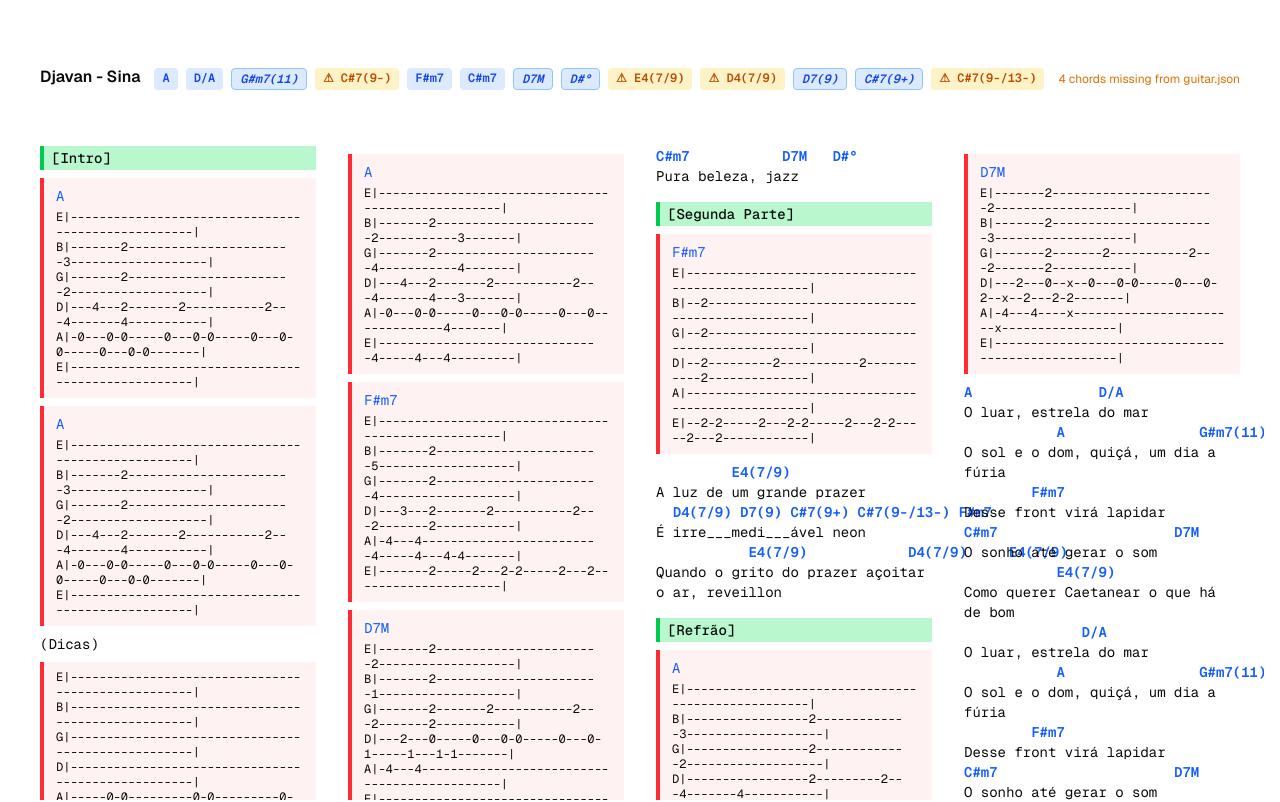
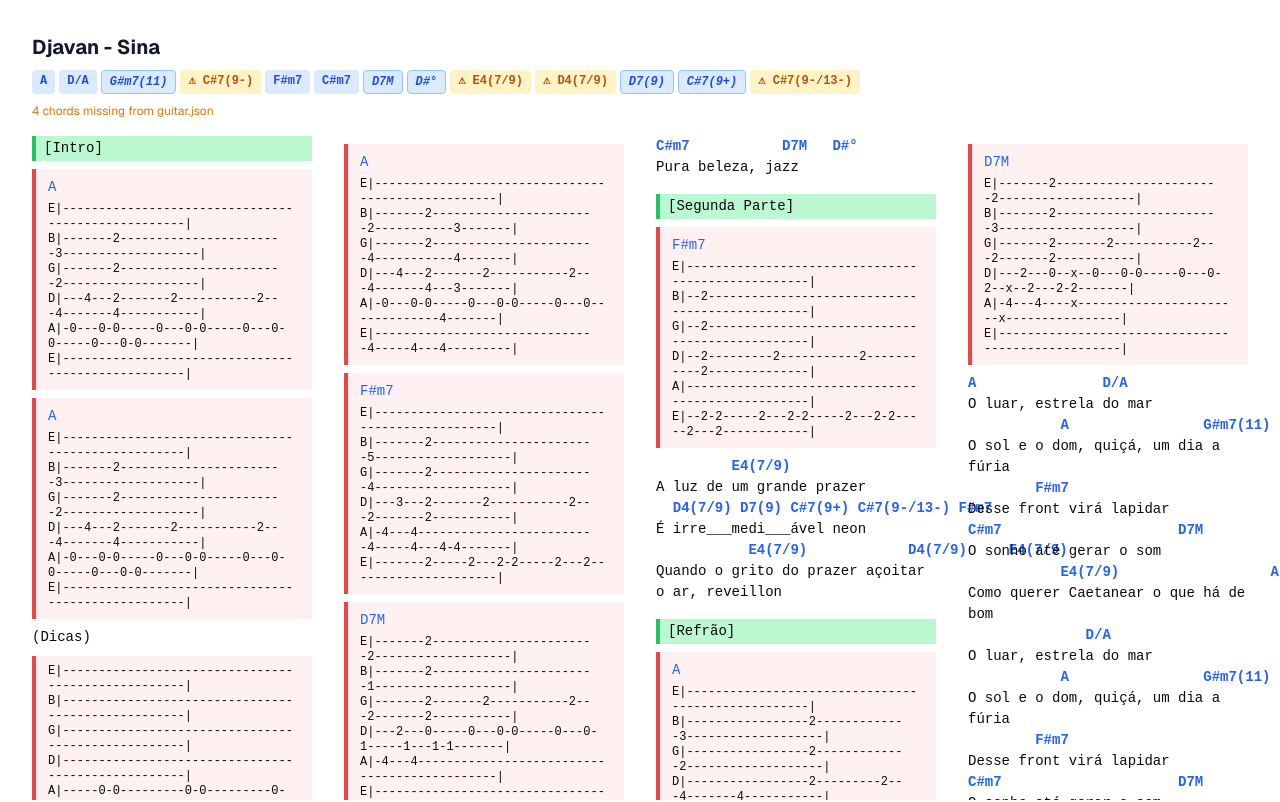
Before and after one commit to carlosvelosos/cifra-manager, a Next.js app: page /cifra-manager/artists/djavan/sina in a window 1280 px wide. Shown: the top 802 px of the page. Built offline with nearby package versions, Linux system fonts and the light colour scheme.

Commit message:
fix: inline styles in song renderer for iOS 10 Safari compatibility

```diff
--- a/components/cifra-display.tsx
+++ b/components/cifra-display.tsx
@@ -1,7 +1,6 @@
 "use client";
 
 import React from "react";
-import { Card, CardContent, CardHeader, CardTitle } from "@/components/ui/card";
 import { useHighlightSettings } from "@/lib/highlight-context";
 import { useChords } from "@/lib/chords-context";
 import type { CifraStructure, CifraPreferences } from "@/lib/types/cifra-types";
@@ -146,18 +145,39 @@
   );
 
   return (
-    <div className="w-full p-0 min-h-screen flex flex-col">
-      <Card className="flex flex-col overflow-hidden shadow-none border-none bg-transparent">
-        <CardHeader>
-          <CardTitle>{title}</CardTitle>
+    <div style={{ width: "100%", padding: 0, minHeight: "100vh" }}>
+      <div style={{ padding: "1rem 1rem 0.5rem" }}>
+        <h2
+          style={{
+            fontSize: "1.25rem",
+            fontWeight: "700",
+            color: "#111827",
+            marginBottom: "0.5rem",
+          }}
+        >
+          {title}
+        </h2>
         {allHeaderChordNames.length > 0 && (
-            <div className="flex flex-wrap gap-1 mt-1">
+          <div
+            style={{ display: "flex", flexWrap: "wrap", marginTop: "0.25rem" }}
+          >
             {allHeaderChordNames.map((name) => {
               if (!headerFoundSet.has(name)) {
                 return (
                   <span
                     key={name}
-                      className="inline-block px-2 py-0.5 rounded bg-amber-100 dark:bg-amber-900/40 text-amber-700 dark:text-amber-300 text-xs font-mono font-semibold"
+                    style={{
+                      display: "inline-block",
+                      padding: "2px 8px",
+                      borderRadius: "4px",
+                      backgroundColor: "#fef3c7",
+                      color: "#b45309",
+                      fontSize: "0.75rem",
+                      fontFamily: "monospace",
+                      fontWeight: "600",
+                      marginRight: "4px",
+                      marginBottom: "4px",
+                    }}
                     title="Not found in guitar.json"
                   >
                     ⚠ {name}
@@ -165,18 +185,24 @@
                 );
               }
               const alias = headerAliasMap.get(name);
-                return alias ? (
+              return (
                 <span
                   key={name}
-                    className="inline-block px-2 py-0.5 rounded bg-blue-100 dark:bg-blue-900/40 text-blue-700 dark:text-blue-300 text-xs font-mono font-semibold italic border border-blue-300 dark:border-blue-700"
-                    title={`Alias of "${alias}"`}
-                  >
-                    {name}
-                  </span>
-                ) : (
-                  <span
-                    key={name}
-                    className="inline-block px-2 py-0.5 rounded bg-blue-100 dark:bg-blue-900/40 text-blue-700 dark:text-blue-300 text-xs font-mono font-semibold"
+                  style={{
+                    display: "inline-block",
+                    padding: "2px 8px",
+                    borderRadius: "4px",
+                    backgroundColor: "#dbeafe",
+                    color: "#1d4ed8",
+                    fontSize: "0.75rem",
+                    fontFamily: "monospace",
+                    fontWeight: "600",
+                    fontStyle: alias ? "italic" : "normal",
+                    border: alias ? "1px solid #93c5fd" : "none",
+                    marginRight: "4px",
+                    marginBottom: "4px",
+                  }}
+                  title={alias ? `Alias of "${alias}"` : undefined}
                 >
                   {name}
                 </span>
@@ -185,16 +211,21 @@
           </div>
         )}
         {headerMissing.length > 0 && (
-            <p className="text-xs text-amber-600 dark:text-amber-400 mt-1">
+          <p
+            style={{
+              fontSize: "0.75rem",
+              color: "#d97706",
+              marginTop: "0.25rem",
+            }}
+          >
             {headerMissing.length} chord{headerMissing.length > 1 ? "s" : ""}{" "}
             missing from guitar.json
           </p>
         )}
-        </CardHeader>
-        <CardContent className="flex-grow flex flex-col overflow-auto">
+      </div>
+      <div style={{ padding: "0.5rem 1rem 5rem" }}>
         <TraditionalRenderer cifra={cifraData} preferences={preferences} />
-        </CardContent>
-      </Card>
+      </div>
     </div>
   );
 }
--- a/components/renderers/traditional-renderer.tsx
+++ b/components/renderers/traditional-renderer.tsx
@@ -59,16 +59,30 @@
     return false;
   };
 
-  // Get highlight class for a section header
-  const getSectionHeaderClass = (sectionName: string): string => {
+  // Get highlight style for a section header
+  const getSectionHeaderStyle = (sectionName: string): React.CSSProperties => {
     const isParte = /Parte\s+\d+\s+[Dd]e\s+\d+/i.test(sectionName);
     if (isParte && preferences.parteHighlightEnabled) {
-      return "section-header bg-blue-200 dark:bg-blue-900/50 border-l-4 border-blue-500 px-2 py-0.5 font-semibold mb-2";
+      return {
+        display: "block",
+        backgroundColor: "#bfdbfe",
+        borderLeft: "4px solid #3b82f6",
+        padding: "2px 8px",
+        fontWeight: "600",
+        marginBottom: "8px",
+      };
     }
     if (!isParte && preferences.bracketHighlightEnabled) {
-      return "section-header bg-green-200 dark:bg-green-900/50 border-l-4 border-green-500 px-2 py-0.5 font-medium mb-2";
+      return {
+        display: "block",
+        backgroundColor: "#bbf7d0",
+        borderLeft: "4px solid #22c55e",
+        padding: "2px 8px",
+        fontWeight: "500",
+        marginBottom: "8px",
+      };
     }
-    return "section-header text-green-600 dark:text-green-400 carlos:text-[#c4c4c4] font-semibold mb-2";
+    return { color: "#16a34a", fontWeight: "600", marginBottom: "8px" };
   };
 
   // Flatten all content into individual renderable lines
@@ -80,7 +94,7 @@
       allLines.push({
         type: "section-header",
         content: (
-          <div className={getSectionHeaderClass(section.name)}>
+          <div style={getSectionHeaderStyle(section.name)}>
             [{section.name}]
           </div>
         ),
@@ -102,7 +116,13 @@
             allLines.push({
               type: "lyrics-line",
               content: (
-                <div className="chord-line whitespace-pre text-blue-600 dark:text-blue-400 carlos:text-[#7a9ce8] font-semibold">
+                <div
+                  style={{
+                    whiteSpace: "pre",
+                    color: "#2563eb",
+                    fontWeight: "600",
+                  }}
+                >
                   {renderChordsLine(line)}
                 </div>
               ),
@@ -114,7 +134,7 @@
             // Text line
             allLines.push({
               type: "lyrics-line",
-              content: <div className="text-line">{line.text || "\u00A0"}</div>,
+              content: <div>{line.text || "\u00A0"}</div>,
               key: `${sectionIdx}-${blockIdx}-${lineIdx}-text`,
             });
           }
@@ -157,7 +177,7 @@
     // Add spacing after section
     allLines.push({
       type: "empty",
-      content: <div className="h-4" />,
+      content: <div style={{ height: "1rem" }} />,
       key: `${sectionIdx}-spacer`,
     });
   });
@@ -193,19 +213,18 @@
     ];
   }
 
-  const getGridColsClass = (columnsLength: number): string => {
-    if (columnsLength === 4) return "md:grid-cols-4";
-    if (columnsLength === 3) return "md:grid-cols-3";
-    if (columnsLength === 2) return "md:grid-cols-2";
-    return "grid-cols-1";
-  };
-
   return (
-    <div className={`grid ${getGridColsClass(columns.length)} gap-x-8`}>
+    <div
+      style={{
+        display: "grid",
+        gridTemplateColumns: `repeat(${columns.length}, minmax(0, 1fr))`,
+        columnGap: "2rem",
+      }}
+    >
       {columns.map((columnLines, colIdx) => (
         <div
           key={`col-${colIdx}`}
-          className="cifra-traditional font-mono text-sm"
+          style={{ fontFamily: "monospace", fontSize: "0.875rem" }}
         >
           {columnLines.map((line) => (
             <div key={line.key}>{line.content}</div>
@@ -267,38 +286,49 @@
   };
   preferences: CifraPreferences;
 }) {
-  const containerClass = preferences.tabHighlightEnabled
-    ? "tablatura-block bg-red-50 dark:bg-red-950/30 border-l-4 border-red-500 px-3 py-2 my-2"
-    : "tablatura-block px-3 py-2 my-2";
+  const containerStyle: React.CSSProperties = preferences.tabHighlightEnabled
+    ? {
+        backgroundColor: "#fff1f2",
+        borderLeft: "4px solid #ef4444",
+        padding: "8px 12px",
+        margin: "8px 0",
+      }
+    : { padding: "8px 12px", margin: "8px 0" };
 
   return (
-    <div className={containerClass}>
-      {/* Title */}
+    <div style={containerStyle}>
       {data.title && (
-        <div className="tab-title text-blue-600 dark:text-blue-400 carlos:text-[#7a9ce8] font-semibold mb-1 text-sm">
+        <div
+          style={{
+            color: "#2563eb",
+            fontWeight: "600",
+            marginBottom: "4px",
+            fontSize: "0.875rem",
+          }}
+        >
           {data.title}
         </div>
       )}
-
-      {/* Chord being played */}
       {data.chord && (
-        <div className="tab-chord text-blue-600 dark:text-blue-400 carlos:text-[#7a9ce8] mb-1 text-sm">
+        <div
+          style={{
+            color: "#2563eb",
+            marginBottom: "4px",
+            fontSize: "0.875rem",
+          }}
+        >
           {data.chord}
         </div>
       )}
-
-      {/* Tab lines - smaller font for better fit */}
-      <div className="tab-lines text-xs leading-tight">
+      <div style={{ fontSize: "0.75rem", lineHeight: "1.25" }}>
         {data.lines.map((line: string, idx: number) => (
-          <div key={idx} className="tab-line">
-            {line}
-          </div>
+          <div key={idx}>{line}</div>
         ))}
       </div>
-
-      {/* Notation */}
       {data.notation && (
-        <div className="tab-notation text-gray-600 dark:text-gray-400 mt-1 text-xs">
+        <div
+          style={{ color: "#4b5563", marginTop: "4px", fontSize: "0.75rem" }}
+        >
           {data.notation}
         </div>
       )}
@@ -318,7 +348,7 @@
   preferences: CifraPreferences;
 }) {
   return (
-    <div className="chord-progression text-blue-600 dark:text-blue-400 carlos:text-[#7a9ce8] font-semibold">
+    <div style={{ color: "#2563eb", fontWeight: "600" }}>
       {data.progression}
     </div>
   );
```
Lines whose indentation alone changed are shown as unchanged.
